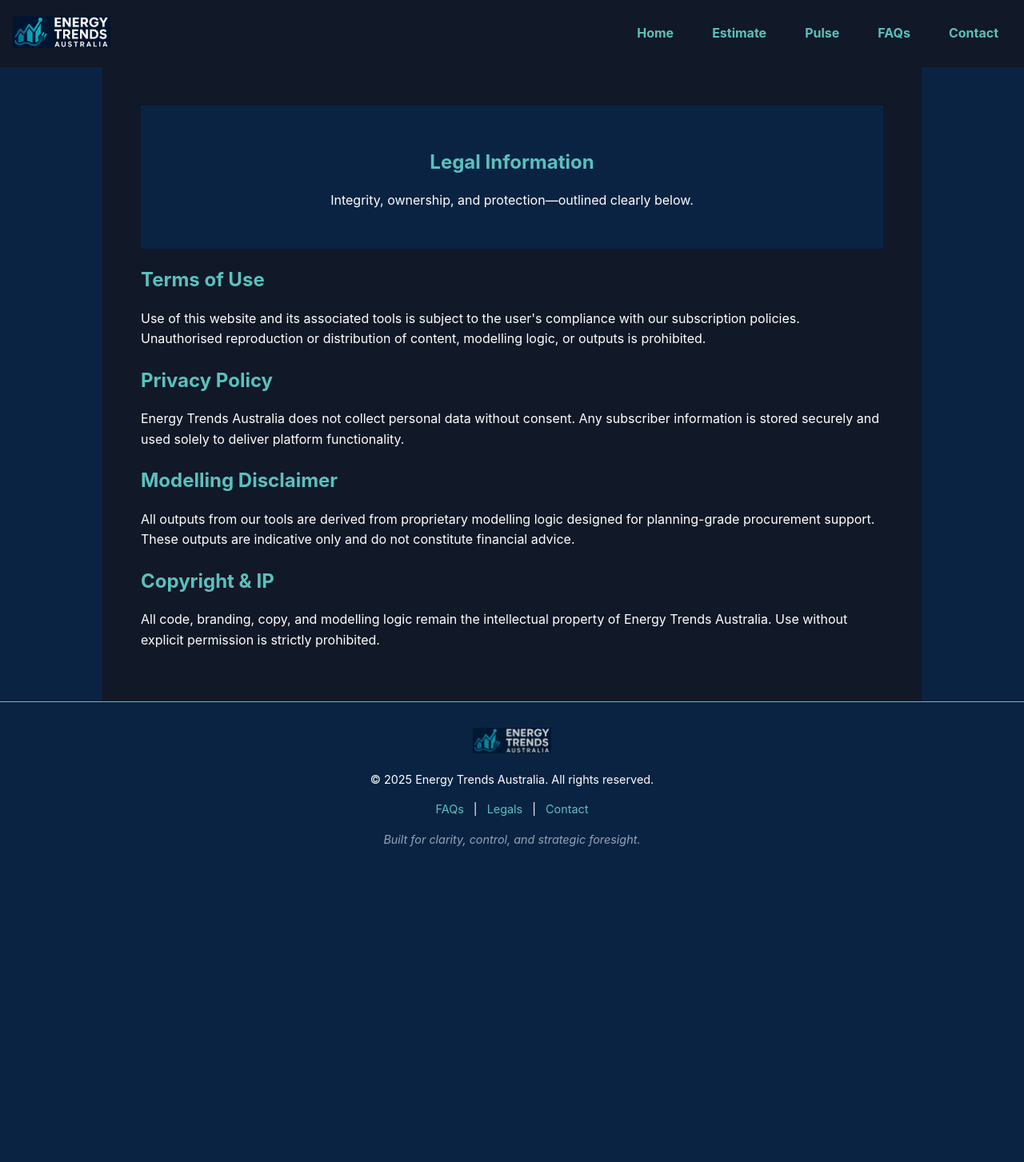
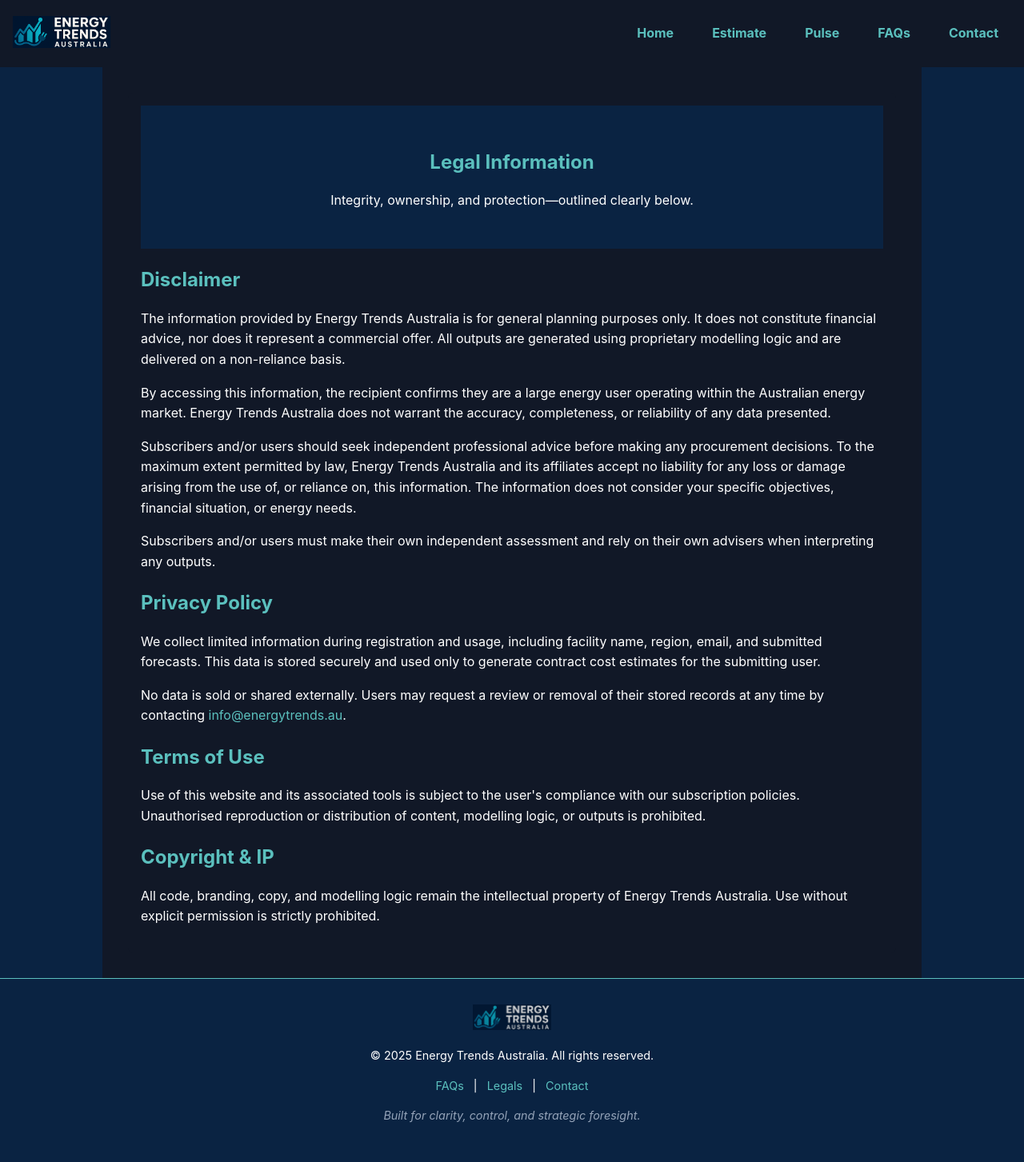
Before and after one commit to EnergyTrendsAU/energytrends.au, a Jekyll site: the page built from legals.html, in a window 1280 px wide. Shown: the whole page at 80% size. Built offline with Jekyll 4.4.1, drawn with Linux system fonts in a browser that asks for light colours; before the commit the page ends 1107 px from its top, so only the background shows below that.

Commit message:
Update legals.html
Restore the full breadth of the original disclaimer and privacy message - from now deleted repo.

```diff
--- a/legals.html
+++ b/legals.html
@@ -10,14 +10,22 @@
     <p>Integrity, ownership, and protection—outlined clearly below.</p>
   </header>
 
+  <h2>Disclaimer</h2>
+  <p>The information provided by Energy Trends Australia is for general planning purposes only. It does not constitute financial advice, nor does it represent a commercial offer. All outputs are generated using proprietary modelling logic and are delivered on a non-reliance basis.</p>
+
+  <p>By accessing this information, the recipient confirms they are a large energy user operating within the Australian energy market. Energy Trends Australia does not warrant the accuracy, completeness, or reliability of any data presented.</p>
+
+  <p>Subscribers and/or users should seek independent professional advice before making any procurement decisions. To the maximum extent permitted by law, Energy Trends Australia and its affiliates accept no liability for any loss or damage arising from the use of, or reliance on, this information. The information does not consider your specific objectives, financial situation, or energy needs.</p>
+
+  <p>Subscribers and/or users must make their own independent assessment and rely on their own advisers when interpreting any outputs.</p>
+
+  <h2>Privacy Policy</h2>
+  <p>We collect limited information during registration and usage, including facility name, region, email, and submitted forecasts. This data is stored securely and used only to generate contract cost estimates for the submitting user.</p>
+
+  <p>No data is sold or shared externally. Users may request a review or removal of their stored records at any time by contacting <a href="mailto:info@energytrends.au">info@energytrends.au</a>.</p>
+
   <h2>Terms of Use</h2>
   <p>Use of this website and its associated tools is subject to the user's compliance with our subscription policies. Unauthorised reproduction or distribution of content, modelling logic, or outputs is prohibited.</p>
-
-  <h2>Privacy Policy</h2>
-  <p>Energy Trends Australia does not collect personal data without consent. Any subscriber information is stored securely and used solely to deliver platform functionality.</p>
-
-  <h2>Modelling Disclaimer</h2>
-  <p>All outputs from our tools are derived from proprietary modelling logic designed for planning-grade procurement support. These outputs are indicative only and do not constitute financial advice.</p>
 
   <h2>Copyright & IP</h2>
   <p>All code, branding, copy, and modelling logic remain the intellectual property of Energy Trends Australia. Use without explicit permission is strictly prohibited.</p>
```
